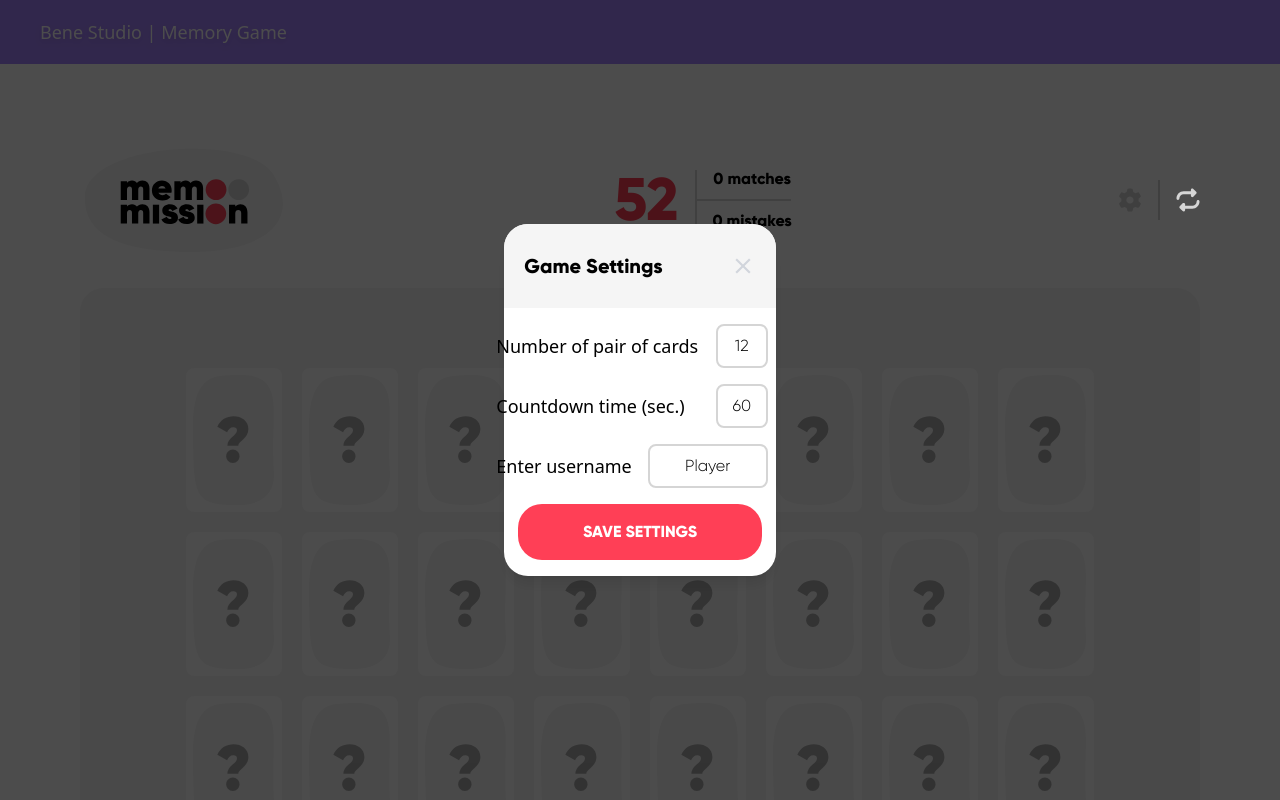
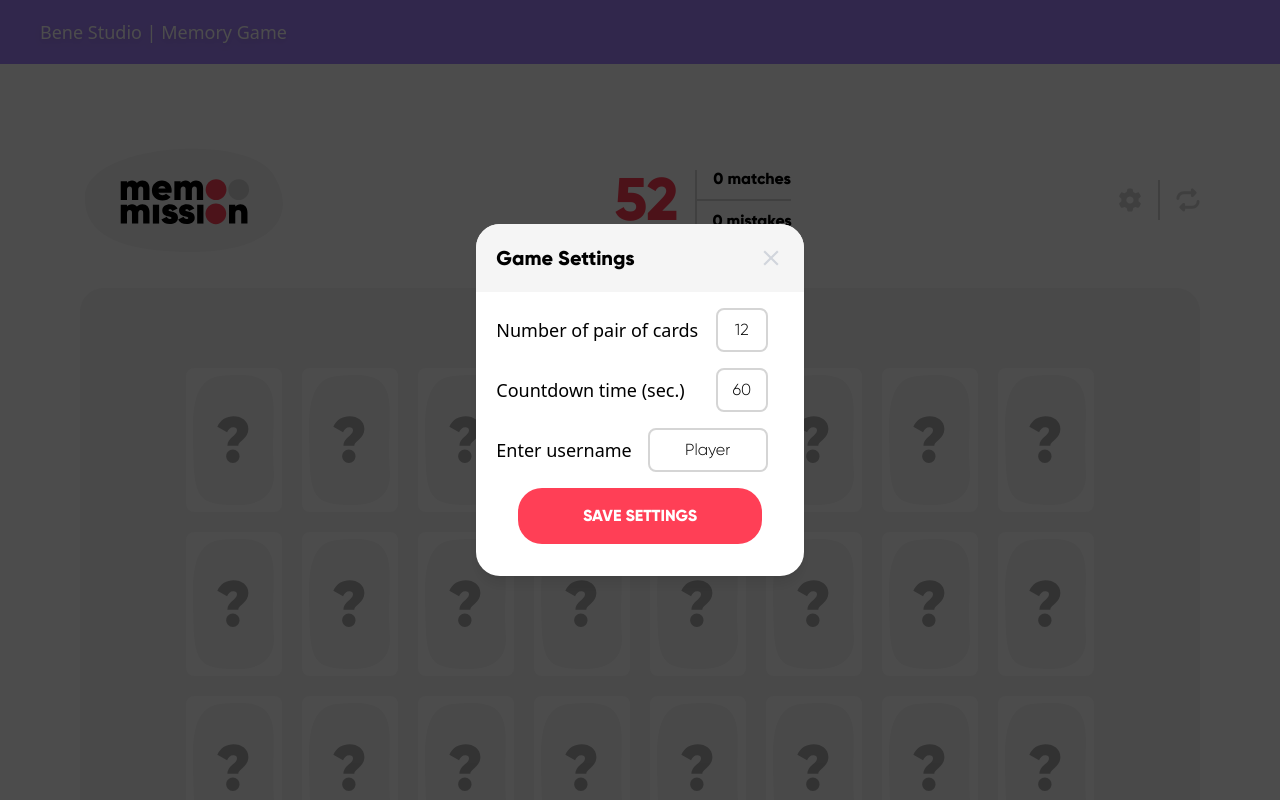
Before and after one commit to Xenonyy/react-memory-game, a React (Vite) app: page / in a window 1280 px wide. Both pictures are taken after a click on the picture 1130 px from the left and 200 px from the top of the page. Shown: the top 800 px of the page. Built offline with nearby package versions, Linux system fonts and the light colour scheme.

Commit message:
style: apply dynamic classes based on results

```diff
--- a/src/components/common/Modal.tsx
+++ b/src/components/common/Modal.tsx
@@ -3,6 +3,7 @@ import { messages } from '../../messages/messages';
 import { Box } from './Box';
 import { CloseSVG } from '../svgs/close';
 import type { ModalTypes } from '../../types/modalTypes';
+import clsx from 'clsx';
 
 interface ModalProps {
   onClick?: () => void;
@@ -13,13 +14,20 @@ interface ModalProps {
 export const Modal: FC<ModalProps> = ({ onClick, children, type }) => {
   const t = messages.modal[type];
   return (
-    <div className="fixed inset-0 flex items-center justify-center bg-black/70">
+    <div className="fixed inset-0 flex items-center justify-center bg-black/70 z-10">
       <div className="bg-white rounded-3xl shadow-lg">
-        <Box className="flex-row mb-4 justify-between bg-primary-bg px-5 py-7 rounded-3xl rounded-b-none">
-          <h2 className="text-xl pr-4">{t.title}</h2>
+        <Box className="flex-row mb-4 justify-between bg-primary-bg p-5 rounded-3xl rounded-b-none">
+          <h2
+            className={clsx('text-xl pr-4', {
+              ['text-secondary-text']: type === 'defeat' || type === 'timeup',
+              ['text-blue-400']: type === 'victory',
+            })}
+          >
+            {t.title}
+          </h2>
           <CloseSVG onClick={onClick} />
         </Box>
-        {children}
+        <Box className="px-7 mb-4 flex-col">{children}</Box>
       </div>
     </div>
   );
```
